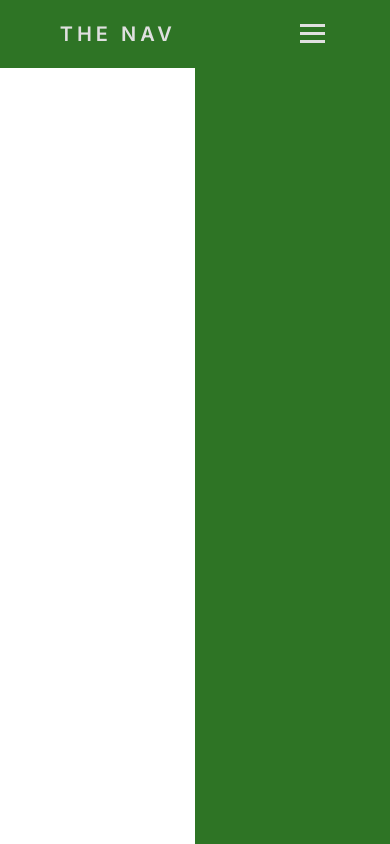
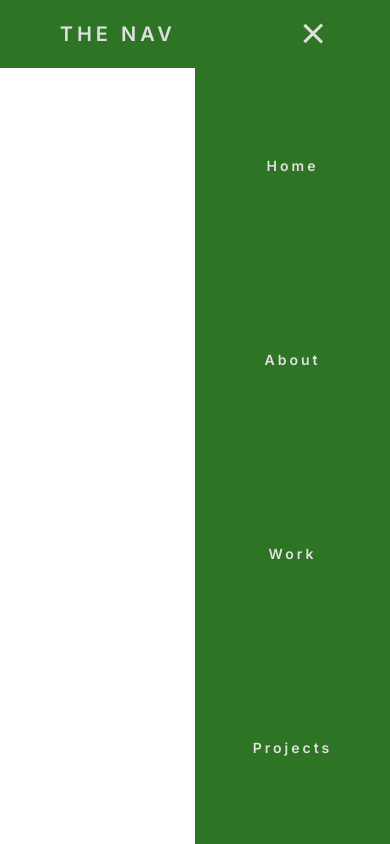
Before and after one commit to xandernesta/nav-responsive, a plain HTML site: page index.html in a window 390 px wide. Both pictures are taken after a click on the element 312 px from the left and 33 px from the top of the page. Drawn offline with Linux system fonts and the light colour scheme.

Commit message:
add animations for links and burger icon

```diff
--- a/app.js
+++ b/app.js
@@ -1,9 +1,23 @@
 const navSlide = () => {
     const burger = document.querySelector('.burger');
     const nav = document.querySelector('.nav-links');
+    const navLinks = document.querySelectorAll('.nav-links li')
+
     burger.addEventListener('click', ()=>{
+        //To Toggle Nav
         nav.classList.toggle('nav-active');
+        //Animate links
+        navLinks.forEach((link, index) => {
+            if(link.style.animation){
+                link.style.animation = ''
+            } else{
+            link.style.animation = `navLinkFade 0.5s ease forwards ${(index / 5) + 0.3}s`
 
+            }
+        });
+        //Burger Animation
+        burger.classList.toggle('toggle');
     });
+
 }
 navSlide();
--- a/style.css
+++ b/style.css
@@ -88,3 +88,26 @@ nav {
 .nav-active{
     transform: translateX(0%);
 }
+
+@keyframes navLinkFade{
+    from{
+        opacity: 0;
+        transform: translateX(50px);
+    }
+    to{
+        opacity: 1;
+        transform: translateX(0px);
+    }
+}
+
+.toggle .line1{
+    transition: transform 0.33s ease-in;
+    transform: rotate(-45deg) translate(-5px,6px);
+}
+.toggle .line2{
+    opacity: 0;
+}
+.toggle .line3{
+    transition: transform 0.33s ease-in;
+    transform: rotate(45deg) translate(-5px,-6px);
+}
```
